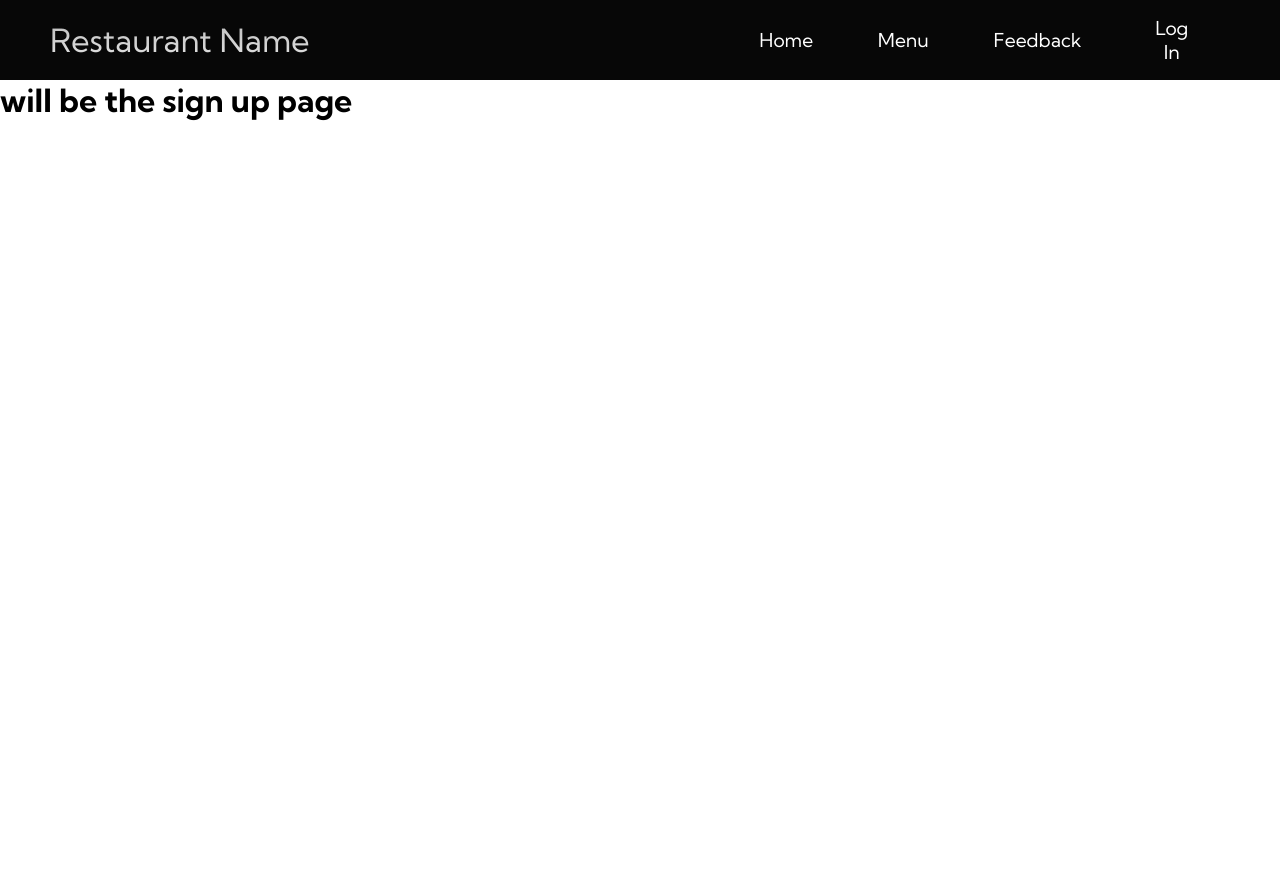
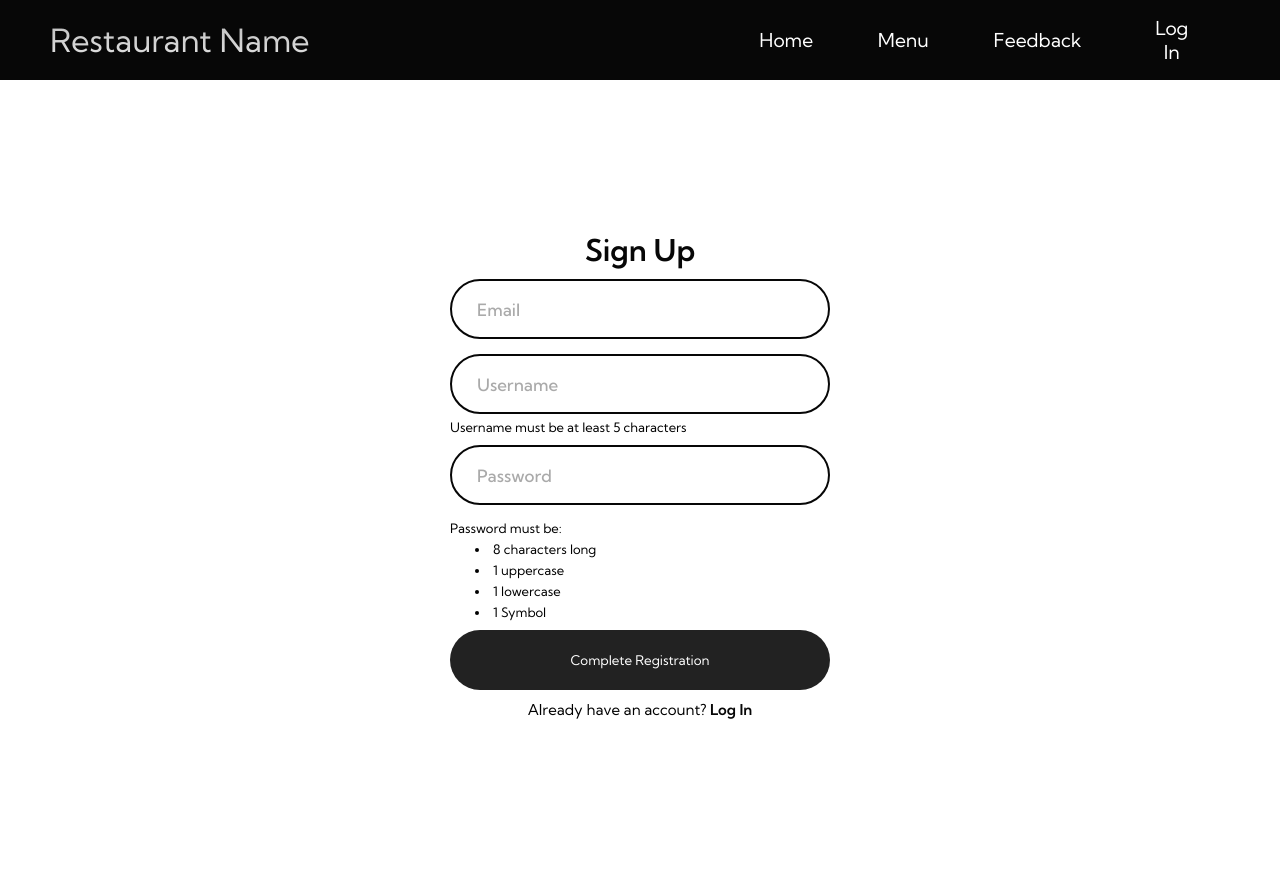
Before and after one commit to liljakie13/my-fall-2025-project, a Flask app: page /registration in a window 1280 px wide. Before the commit the page ends 121 px from the top, so only its background shows below. Run offline with Flask 3, Linux system fonts and the light colour scheme.

Commit message:
Added a Sign Up Page

```diff
--- a/MypythonWebApp/app/static/css/ucnj_styles.css
+++ b/MypythonWebApp/app/static/css/ucnj_styles.css
@@ -1,4 +1,6 @@
 /* use '/*' for comments */
+
+/* top navigattion bar */
 * {
     box-sizing: border-box;
     margin: 0;
@@ -73,6 +75,7 @@
     font-size: 2rem;
 }
 
+/* login page */
 .login-container {
     display: flex;
     justify-content: center;
@@ -99,6 +102,8 @@
     color:#070707;
     font-size: 30px;
     font-weight: 600;
+    position: relative;
+    top: -10px;
 }
 
 .input-box .input-field {
@@ -108,7 +113,7 @@
     padding: 0 25px;
     margin-bottom: 15px;
     border-radius: 30px;
-    border: none;
+    border: 2px solid #070707;
 }
 
 ::placeholder{
@@ -147,3 +152,76 @@
     font-weight: 600;
     text-decoration: none;
 }
+
+/* signup/registration page */
+.signup-container {
+    display: flex;
+    justify-content: center;
+    align-items: center;
+    min-height: 100vh;
+    background: #fff
+}
+
+.signup-box {
+    display: flex;
+    justify-content: center;
+    flex-direction: column;
+    width: 440px;
+    height: 480px;
+    padding: 30px;
+}
+
+.signup-header {
+    text-align: center;
+    margin: 20px 0 4 0;
+}
+
+.signup-header header {
+    color:#070707;
+    font-size: 30px;
+    font-weight: 600;
+    position: relative;
+    top: -10px;
+}
+
+.signup-box .input-field {
+    width: 100%;
+    height: 60px;
+    font-size: 17px;
+    padding: 0 25px;
+    margin-bottom: 15px;
+    border-radius: 30px;
+    border: 2px solid #070707;
+}
+
+.login-link {
+    text-align: center;
+    font-size: 15px;
+    margin-top: 20px;
+}
+
+.login-link a{
+    color: #070707;
+    font-weight: 600;
+    text-decoration: none;
+}
+
+.password-req {
+    list-style-position: inside;
+}
+
+.password-req li {
+    padding-left: 25px;
+    margin-top: 5px;
+    font-size: small;
+}
+
+.user-req p {
+    position: relative;
+    top: -10px;
+}
+
+.registration-submission { /* needed a little space b/w the button and requirements list */
+    position: relative;
+    bottom: -10px;
+}
--- a/MypythonWebApp/app/templates/login.html
+++ b/MypythonWebApp/app/templates/login.html
@@ -46,7 +46,7 @@
 
             </div>
             <div class="registration-link">
-                <p>Dont have an account?<a href="/registration">Sign Up</a></p>
+                <p>Dont have an account?<a href="/registration"> Sign Up</a></p>
             </div>
         </div>
     </div>
--- a/MypythonWebApp/app/templates/registration.html
+++ b/MypythonWebApp/app/templates/registration.html
@@ -1,6 +1,40 @@
 {% extends "base.html" %}
-{% block title %}Home{% endblock %}
+{% block title %}Sign Up{% endblock %}
 
 {% block content %}
-<h1>will be the sign up page</h1>
+<div class="signup-container">
+        <div class="signup-box">
+            <div class="signup-header">
+                <header>Sign Up</header>
+            </div>
+            <div class="input-box">
+                <input type="text" class="input-field" placeholder="Email" required>
+            </div>
+            <div class="input-box">
+                <input type="text" class="input-field" placeholder="Username" required>
+                    <div class="user-req">
+                        <p style="font-size: small;">Username must be at least 5 characters</p>
+                    </div>
+            </div>
+            <div class="input-box">
+                <input type="password" class="input-field" placeholder="Password" required>
+            </div>
+                <p style="font-size: small;">Password must be:</p>
+            <div class="password-req">
+                <ul>
+                    <li>8 characters long</li>
+                    <li>1 uppercase</li>
+                    <li>1 lowercase</li>
+                    <li>1 Symbol</li>
+                </ul>
+                </div>
+            <div class="registration-submission">
+                <button class="submission-btn" id="submit">Complete Registration</button>
+
+            </div>
+            <div class="login-link">
+                <p>Already have an account?<a href="/login"> Log In</a></p>
+            </div>
+        </div>
+    </div>
 {% endblock %}
```
